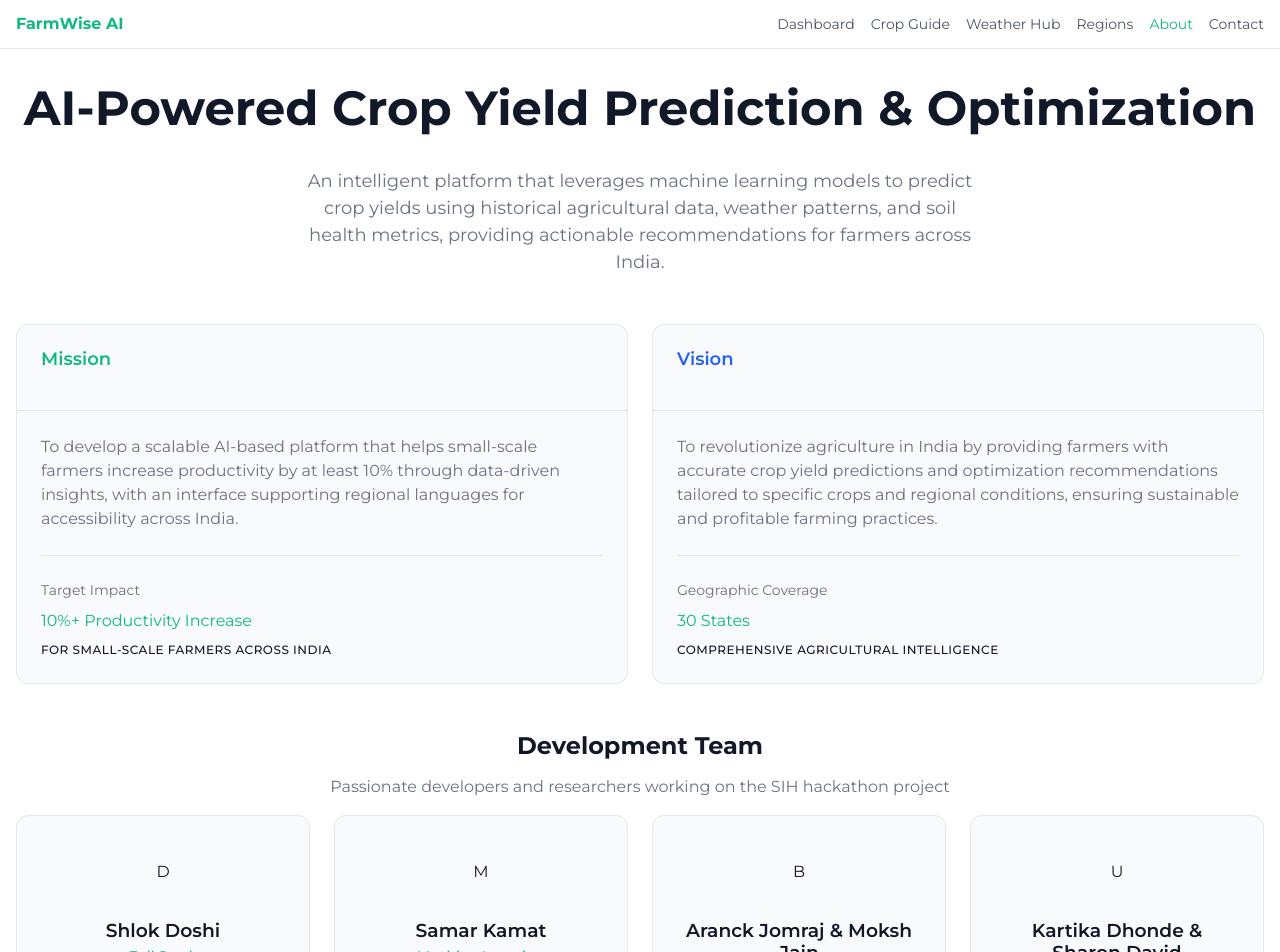
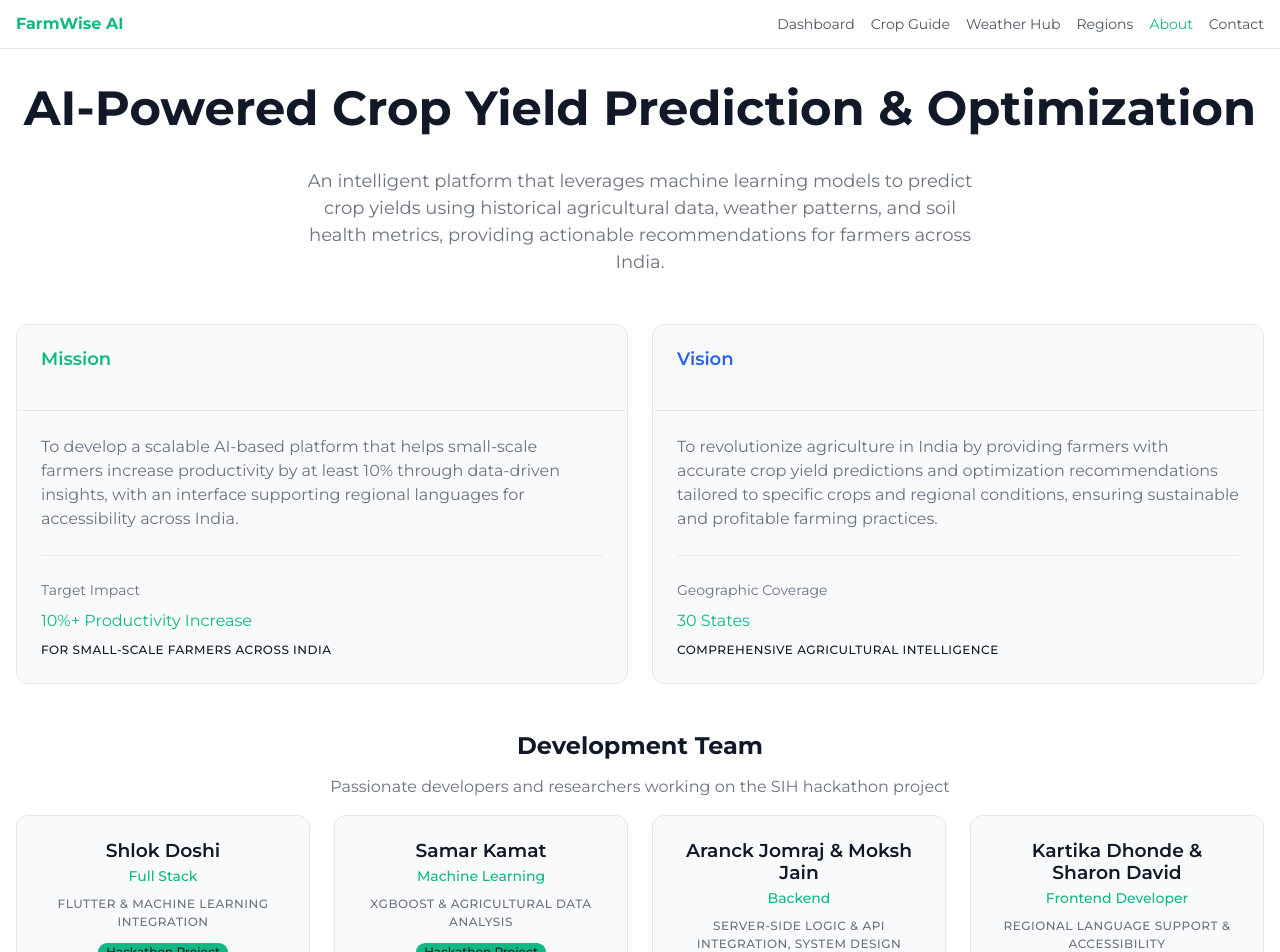
Before and after one commit to kartikadhonde/frontend-si-g-h, an Angular app: page /about in a window 1280 px wide. Shown: the top 952 px of the page. Built offline with nearby package versions, Linux system fonts and the light colour scheme.

Commit message:
icon about

```diff
--- a/src/app/features/about/about/about.html
+++ b/src/app/features/about/about/about.html
@@ -66,9 +66,6 @@
 		<div class="grid-four">
 			<div *ngFor="let member of team" class="card-elegant hover-lift">
 				<div class="card__body text-center">
-					<div class="bg-gradient-hero" style="width:64px;height:64px;border-radius:999px;margin:0 auto var(--space-4);display:flex;align-items:center;justify-content:center;">
-						<span class="text-white font-semibold">{{ member.icon.charAt(0) }}</span>
-					</div>
 					<h3 style="font-weight:600; margin-bottom: var(--space-1)">{{ member.name }}</h3>
 					<p class="text-small text-secondary" style="font-weight:500; margin-bottom: var(--space-2)">{{ member.role }}</p>
 					<p class="text-meta text-muted" style="margin-bottom: var(--space-2)">{{ member.expertise }}</p>
--- a/src/app/features/about/about/about.ts
+++ b/src/app/features/about/about/about.ts
@@ -12,7 +12,6 @@ interface TeamMember {
   role: string;
   expertise: string;
   experience: string;
-  icon: string;
 }
 
 interface Achievement {
@@ -59,30 +58,26 @@ export class About {
     {
       name: 'Shlok Doshi',
       role: 'Full Stack',
-      expertise: 'Angular & Machine Learning Integration',
-      experience: 'Hackathon Project',
-      icon: 'Development'
+      expertise: 'Flutter & Machine Learning Integration',
+      experience: 'Hackathon Project'
     },
     {
       name: 'Samar Kamat',
       role: 'Machine Learning',
       expertise: 'XGBoost & Agricultural Data Analysis',
-      experience: 'Hackathon Project',
-      icon: 'Machine Learning'
+      experience: 'Hackathon Project'
     },
     {
       name: 'Aranck Jomraj & Moksh Jain',
       role: 'Backend',
-      expertise: 'Weather APIs & Data Processing',
-      experience: 'Hackathon Project',
-      icon: 'Backend, System Integration'
+      expertise: 'Server-Side Logic & API Integration, System Design',
+      experience: 'Hackathon Project'
     },
     {
       name: 'Kartika Dhonde & Sharon David',
       role: 'Frontend Developer',
       expertise: 'Regional Language Support & Accessibility',
-      experience: 'Hackathon Project',
-      icon: 'UI/UX Design'
+      experience: 'Hackathon Project'
     }
   ];
 
```
